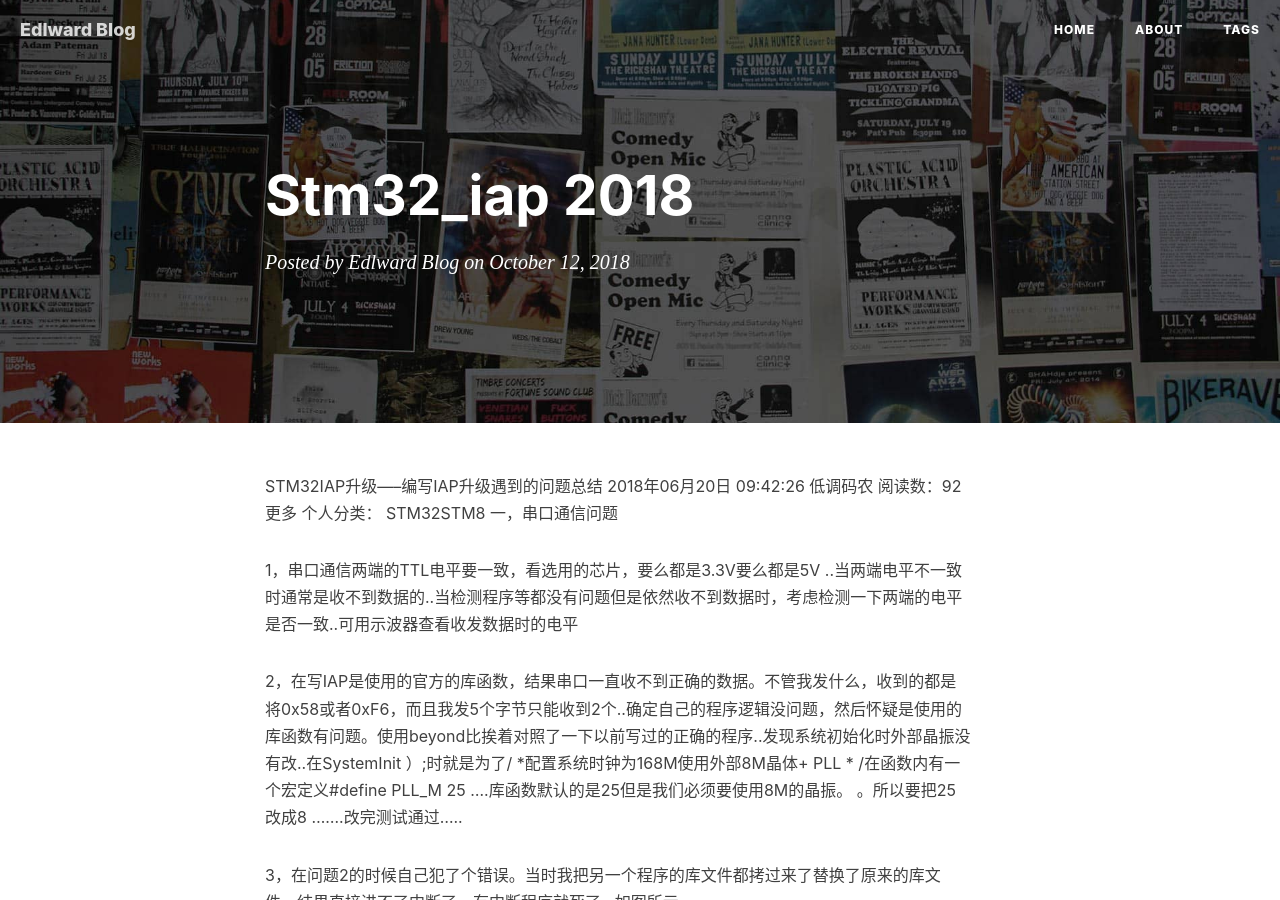
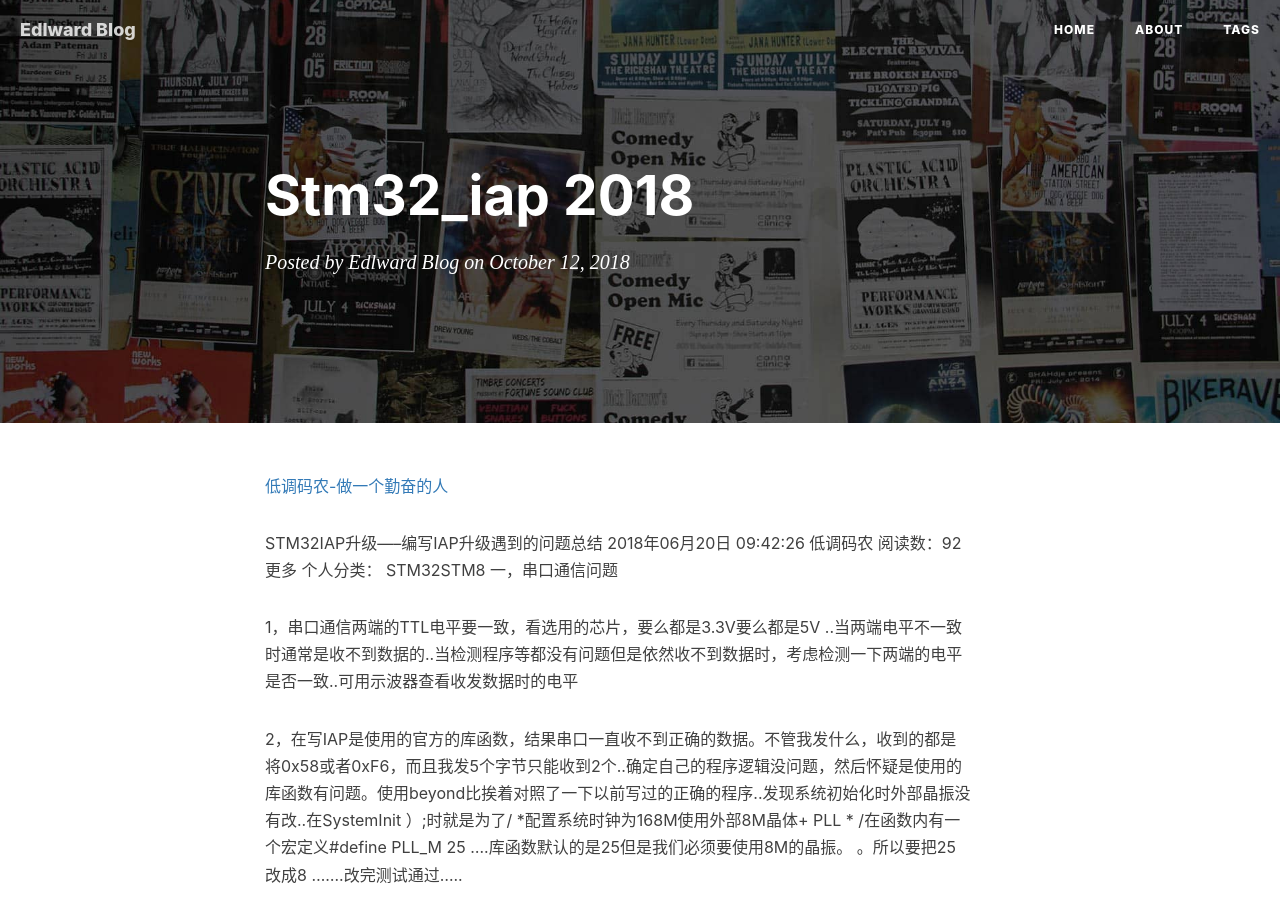
Before and after one commit to gary-robotics/dlward, a Jekyll site: the page built from _posts/2018-10-12-STM32_IAP-2018.markdown, in a window 1280 px wide and 900 px high. Built offline with Jekyll 4.4.1, drawn with Linux system fonts in a browser that asks for light colours; nearby versions of some CDN libraries; our own code applies the rules of GitHub Pages for plain Markdown files; comment, search, counter and statistics services are not loaded.

Commit message:
Update 2018-10-12-STM32_IAP-2018.markdown

```diff
--- a/_posts/2018-10-12-STM32_IAP-2018.markdown
+++ b/_posts/2018-10-12-STM32_IAP-2018.markdown
@@ -1,3 +1,8 @@
+
+
+
+[低调码农-做一个勤奋的人](https://blog.csdn.net/qq_36373500/article/list/1)
+
 STM32IAP升级-----编写IAP升级遇到的问题总结
 2018年06月20日 09:42:26 低调码农 阅读数：92更多
 个人分类： STM32STM8
```
